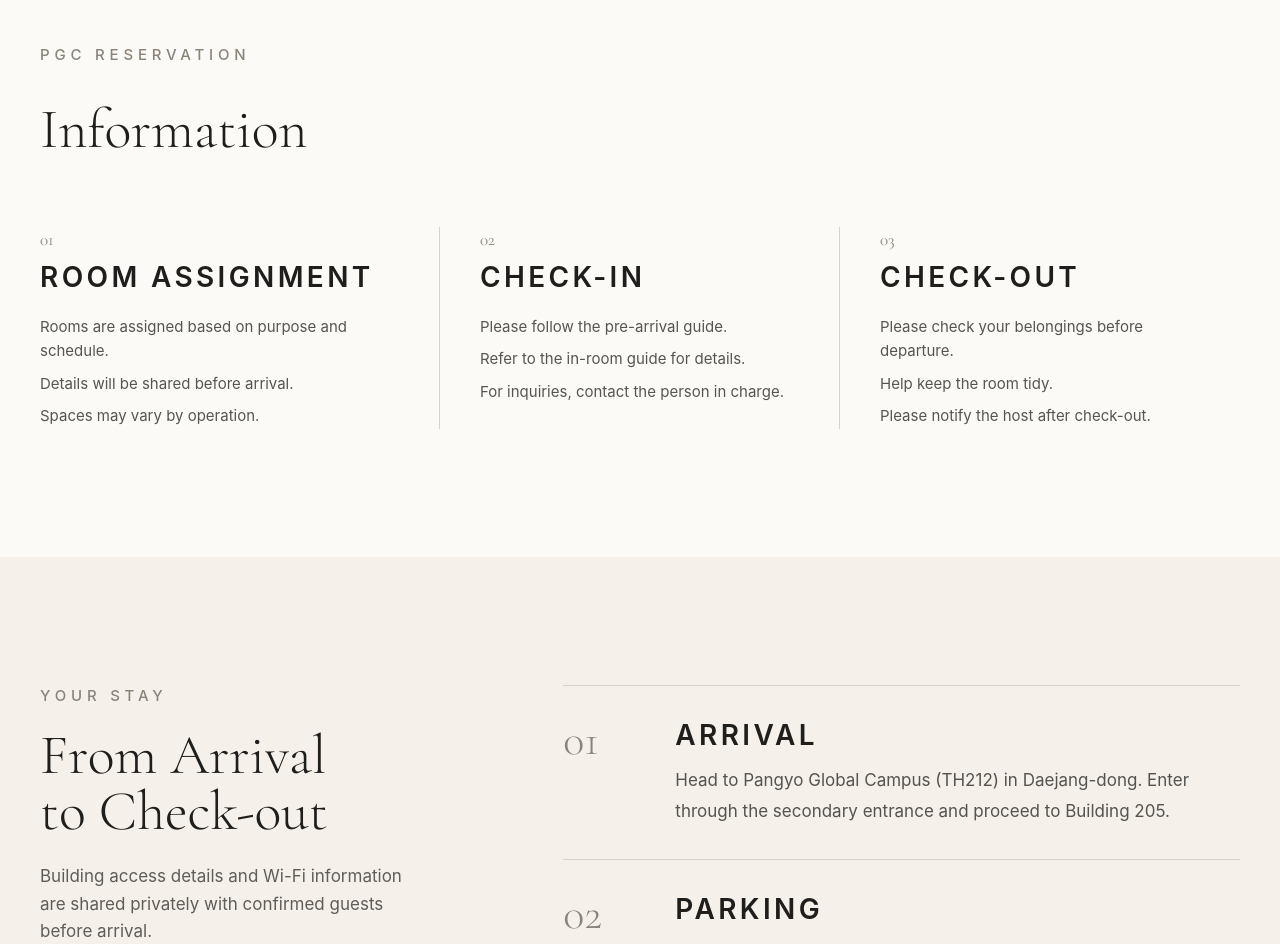
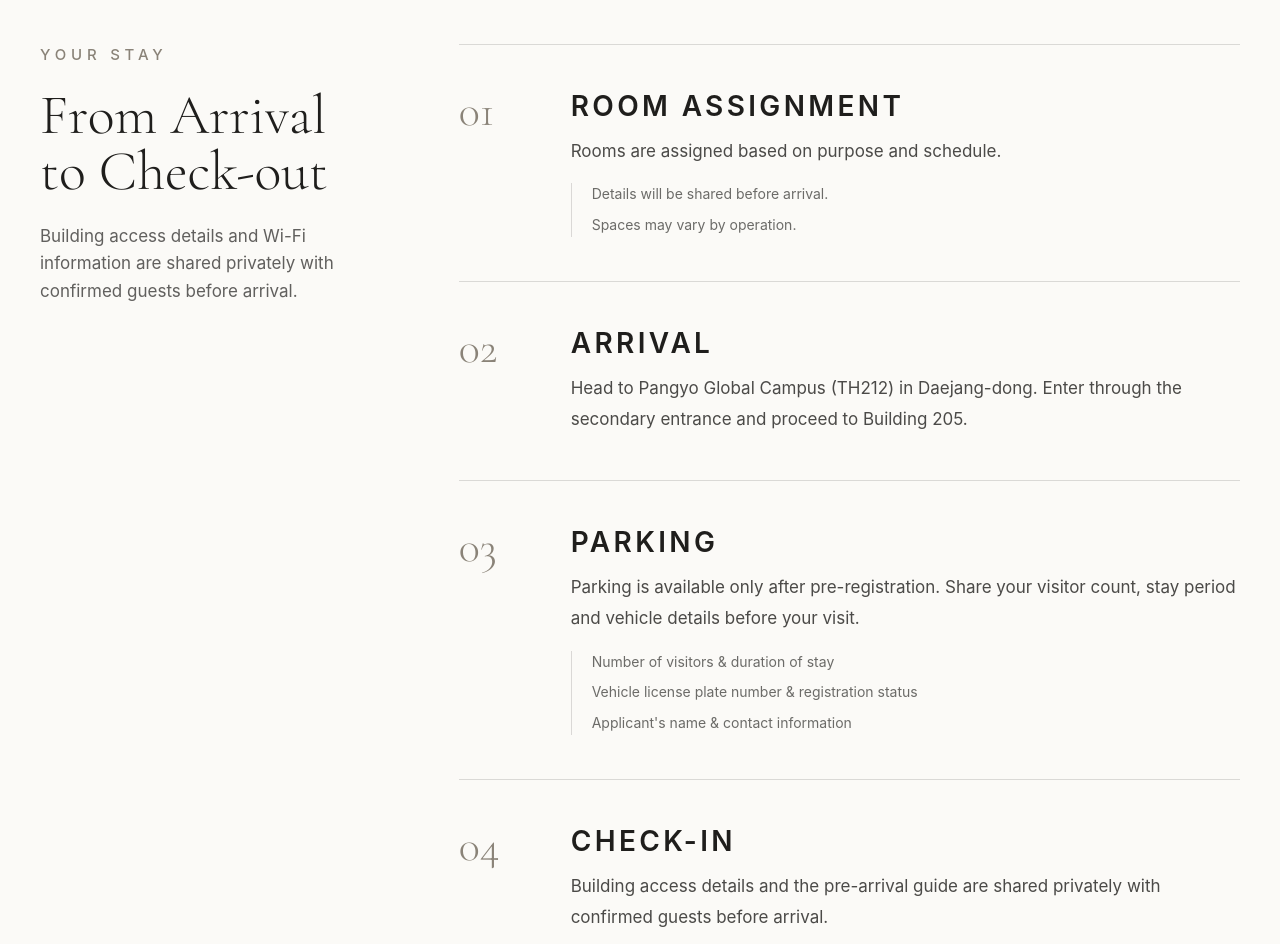
Before and after one commit to jihyun37/rk_pgc, a Next.js app: page /guide in a window 1280 px wide. Shown: the part 660-1604 px from the top of the page. Built offline with nearby package versions, Linux system fonts and the light colour scheme; a web font is replaced by a local one.

Commit message:
Guide: merge Information + Your Stay into one flow; remove Rooms dropdown, breadcrumb and room numbers
Co-Authored-By: Claude Sonnet 5.5 <noreply@anthropic.com>
Claude-Session: https://claude.ai/code/session_01SpfTUxmT6TJ8fk5exADU8D

```diff
--- a/src/app/guide/page.tsx
+++ b/src/app/guide/page.tsx
@@ -2,7 +2,7 @@ import type { Metadata } from "next";
 import GuidelineIcon from "@/components/GuidelineIcon";
 import PageHero from "@/components/PageHero";
 import { ArrowLink, Container, SectionLabel } from "@/components/ui";
-import { checkout, faq, guidelines, reservation, stayFlow } from "@/content/guide";
+import { faq, guidelines, stayGuide } from "@/content/guide";
 import { parking } from "@/content/site";
 
 export const metadata: Metadata = {
@@ -28,65 +28,41 @@ export default function GuidePage() {
         position="50% 40%"
       />
 
-      {/* Reservation information */}
-      <section id="reservation" className="scroll-mt-20 bg-warm-white py-24 md:py-32">
-        <Container>
-          <div className="reveal">
-            <SectionLabel>PGC Reservation</SectionLabel>
-            <h2 className="mt-5 font-serif text-[40px] font-light md:text-[56px]">Information</h2>
-          </div>
-          <div className="mt-14 grid gap-12 md:grid-cols-3 md:gap-0 md:divide-x md:divide-line">
-            {reservation.map((r, i) => (
-              <div key={r.title} className="reveal md:px-10 md:first:pl-0" style={{ "--delay": `${i * 100}ms` } as React.CSSProperties}>
-                <p className="font-serif text-[14px] text-warm-gray">0{i + 1}</p>
-                <h3 className="mt-2 text-[15px] font-semibold uppercase tracking-[0.22em]">{r.title}</h3>
-                <ul className="mt-5 space-y-2 text-[15px] leading-relaxed text-charcoal/75">
-                  {r.lines.map((l) => (
-                    <li key={l}>{l}</li>
-                  ))}
-                </ul>
-              </div>
-            ))}
-          </div>
-        </Container>
-      </section>
-
-      {/* Stay flow */}
-      <section id="stay" className="scroll-mt-20 bg-ivory py-24 md:py-32">
+      {/* Reservation + stay flow — one continuous guide */}
+      <section id="stay" className="scroll-mt-20 bg-warm-white py-24 md:py-32">
         <Container className="grid gap-14 md:grid-cols-12">
           <div className="reveal md:col-span-4">
+            <div className="md:sticky md:top-28">
               <SectionLabel>Your Stay</SectionLabel>
               <h2 className="mt-5 font-serif text-[40px] font-light leading-none md:text-[56px]">
                 From Arrival
                 <br />
                 to Check-out
               </h2>
-            <p className="mt-6 text-[14px] leading-relaxed text-charcoal/70">
+              <p className="mt-6 max-w-xs text-[14px] leading-relaxed text-charcoal/70">
                 Building access details and Wi-Fi information are shared privately with confirmed guests before arrival.
               </p>
             </div>
-          <ol className="md:col-span-7 md:col-start-6">
-            {stayFlow.map((s, i) => (
+          </div>
+          <ol className="md:col-span-8">
+            {stayGuide.map((s, i) => (
               <li
-                key={s.no}
-                className="reveal grid grid-cols-[56px_1fr] gap-4 border-t border-charcoal/15 py-8 md:grid-cols-[96px_1fr]"
-                style={{ "--delay": `${i * 70}ms` } as React.CSSProperties}
+                key={s.title}
+                id={s.title.toLowerCase().replace(/\s+/g, "-")}
+                className="reveal grid scroll-mt-24 grid-cols-[48px_1fr] gap-4 border-t border-charcoal/15 py-9 last:border-b md:grid-cols-[96px_1fr] md:py-11"
+                style={{ "--delay": `${(i % 3) * 70}ms` } as React.CSSProperties}
               >
-                <span className="font-serif text-[32px] font-light leading-none text-warm-gray md:text-[44px]">{s.no}</span>
+                <span className="font-serif text-[30px] font-light leading-none text-warm-gray md:text-[44px]">
+                  {String(i + 1).padStart(2, "0")}
+                </span>
                 <div>
                   <h3 className="text-[15px] font-semibold uppercase tracking-[0.22em]">{s.title}</h3>
-                  <p className="mt-3 text-[15px] leading-[1.85] text-charcoal/75">{s.body}</p>
-                  {s.title === "Parking" && (
-                    <ul className="mt-4 space-y-1.5 text-[14px] text-charcoal/70">
-                      {parking.required.map((p) => (
-                        <li key={p}>— {p}</li>
-                      ))}
-                    </ul>
-                  )}
-                  {s.title === "Check-out" && (
-                    <ul className="mt-4 space-y-2 text-[14px] leading-relaxed text-charcoal/70">
-                      {checkout.map((c) => (
-                        <li key={c}>— {c}</li>
+                  <p className="mt-3 max-w-2xl text-[15px] leading-[1.85] text-charcoal/80">{s.lead}</p>
+                  {(s.details || s.parking) && (
+                    <ul className="mt-4 max-w-2xl space-y-2 border-l border-charcoal/15 pl-5 text-[14px] leading-relaxed text-charcoal/65">
+                      {s.parking && parking.required.map((p) => <li key={p}>{p}</li>)}
+                      {s.details?.map((d) => (
+                        <li key={d}>{d}</li>
                       ))}
                     </ul>
                   )}
--- a/src/components/Header.tsx
+++ b/src/components/Header.tsx
@@ -86,7 +86,7 @@ function HeaderNavigation({ pathname }: { pathname: string }) {
           <ul className="flex items-center gap-6 xl:gap-8">
             {nav.map((item) => {
               const expanded = openMenu === item.label;
-              const active = normalizedPathname.endsWith(item.href) || Boolean(item.children?.some((child) => normalizedPathname.endsWith(child.href.split("#")[0])));
+              const active = normalizedPathname.endsWith(item.href) || (item.href === "/business-room" && normalizedPathname.endsWith("/guest-room")) || Boolean(item.children?.some((child) => normalizedPathname.endsWith(child.href.split("#")[0])));
               return (
                 <li key={item.label} className="relative">
                   {item.children ? (
--- a/src/components/RoomPage.tsx
+++ b/src/components/RoomPage.tsx
@@ -44,14 +44,7 @@ export default function RoomPage({ room, other }: { room: Room; other: Room }) {
 
       <nav aria-label="Rooms" className="border-b border-line bg-charcoal text-white">
         <Container>
-          <ol className="flex items-center gap-2 pt-5 text-[12px] uppercase tracking-[0.2em] text-white/55">
-            <li><SiteLink href="/" className="hover:text-white">Home</SiteLink></li>
-            <li aria-hidden>/</li>
-            <li><SiteLink href="/business-room" className="hover:text-white">Rooms</SiteLink></li>
-            <li aria-hidden>/</li>
-            <li aria-current="page" className="text-white">{title}</li>
-          </ol>
-          <ul className="mt-2 flex gap-6 md:gap-12">
+          <ul className="flex gap-6 md:gap-12">
             {[room, other]
               .sort((a, b) => (a.slug < b.slug ? -1 : 1))
               .map((r) => {
--- a/src/content/guide.ts
+++ b/src/content/guide.ts
@@ -133,3 +133,17 @@ export const faq = [
     ],
   },
 ];
+
+// One continuous guide: room assignment -> arrival -> parking -> check-in -> stay -> check-out.
+// Built only from the existing reservation / stayFlow / checkout copy (no new wording).
+const flow = (title: string) => stayFlow.find((s) => s.title === title)!;
+const lines = (title: string) => reservation.find((r) => r.title === title)!.lines;
+
+export const stayGuide: { title: string; lead: string; details?: string[]; parking?: boolean }[] = [
+  { title: "Room Assignment", lead: lines("Room Assignment")[0], details: lines("Room Assignment").slice(1) },
+  { title: "Arrival", lead: flow("Arrival").body },
+  { title: "Parking", lead: flow("Parking").body, parking: true },
+  { title: "Check-in", lead: flow("Check-in").body, details: lines("Check-in") },
+  { title: "Stay", lead: flow("Stay").body },
+  { title: "Check-out", lead: flow("Check-out").body, details: [...lines("Check-out"), ...checkout] },
+];
--- a/src/content/site.ts
+++ b/src/content/site.ts
@@ -13,10 +13,6 @@ export const nav: NavItem[] = [
   {
     label: "Rooms",
     href: "/business-room",
-    children: [
-      { label: "Business Room", href: "/business-room" },
-      { label: "Guest Room", href: "/guest-room" },
-    ],
   },
   { label: "Guide", href: "/guide" },
   { label: "Location", href: "/location" },
```
Lines whose indentation alone changed are shown as unchanged.
